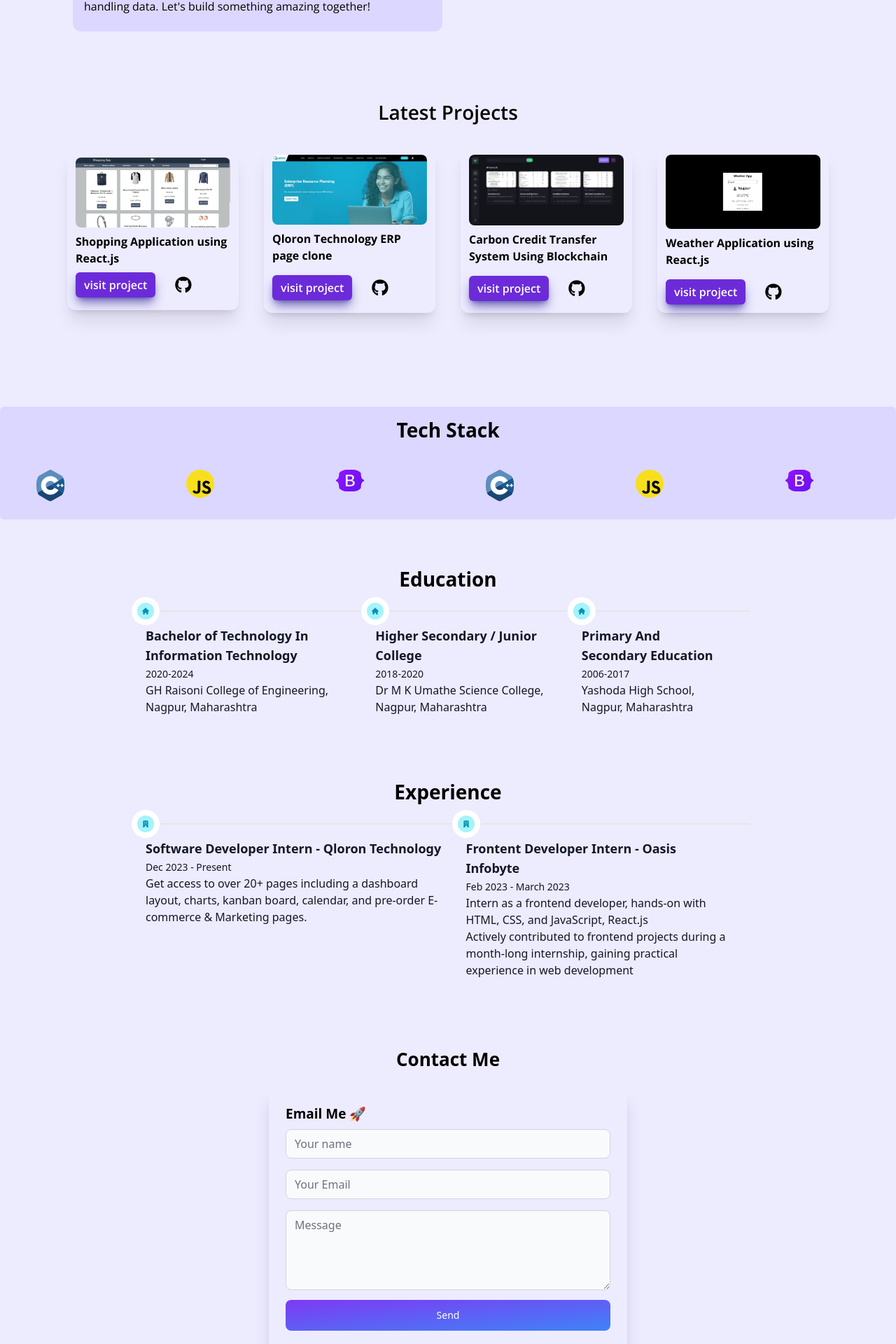
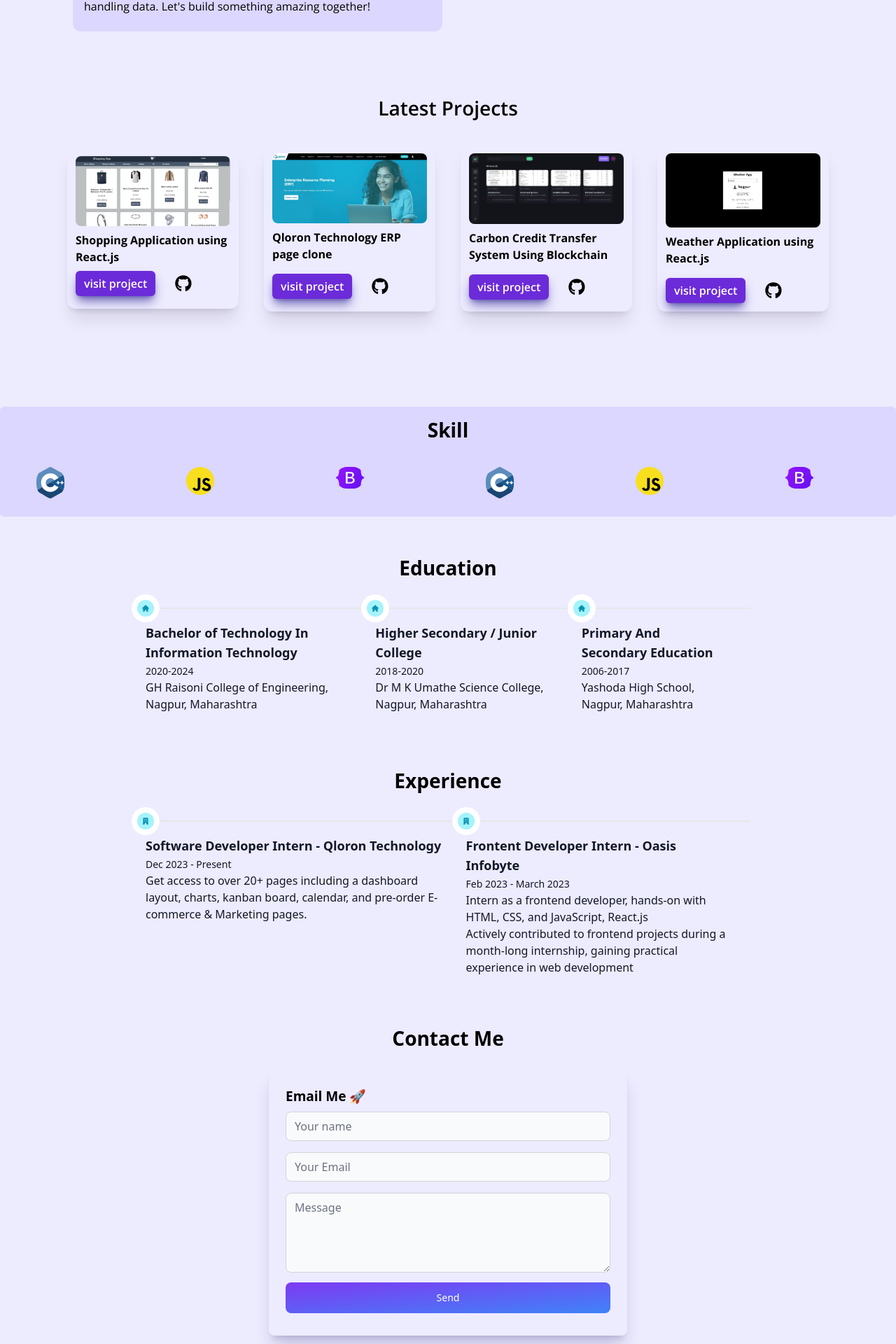
Before and after one commit to rohitselokar15/portfolio-rohit-selokar, a React (Vite) app: page / in a window 1280 px wide. Shown: the part 559-2479 px from the top of the page at 70% size. Built offline with nearby package versions, Linux system fonts and the light colour scheme.

Commit message:
added hover to buttons

```diff
--- a/src/components/Contact.jsx
+++ b/src/components/Contact.jsx
@@ -25,17 +25,23 @@ const Contact = () => {
   return (
     <form
       id="contact"
-      className="mb-8 mx-8 p-0 py-2 md:mx-12 lg:mx-[30%]"
+      className="mb-8 mx-8 p-0 py-2 md:mx-28 lg:mx-[25%] xl:mx-[30%]"
       ref={form}
       onSubmit={sendEmail}
-      data-aos="fade-up" data-aos-duration="800"
+      data-aos="fade-up"
+      data-aos-duration="800"
     >
-      <p className="text-[26px] font-semibold text-center dark:text-white">
-        Contact Me
-      </p>
-      <div
-        className="my-5 p-6 dark:bg-slate-900 rounded-lg shadow-xl shadow-indigo-900/20"
-      >
+      <div className="flex justify-center ">
+        <p className=" group text-black text-[28px] font-semibold my-1 transition-all duration-300 ease-in-out">
+          <span
+            className="p-2 bg-left-bottom bg-gradient-to-r from-purple-500 to-purple-900 bg-[length:0%_5px] bg-no-repeat
+          group-hover:bg-[length:100%_4px] cursor-pointer transition-all duration-700 ease-out dark:text-white"
+          >
+            Contact Me
+          </span>
+        </p>
+      </div>
+      <div className="my-5 p-6 dark:bg-slate-900 rounded-lg shadow-xl shadow-indigo-900/20">
         <label className="text-[19px] font-semibold dark:text-white">
           Email Me 🚀
         </label>
--- a/src/components/Education.jsx
+++ b/src/components/Education.jsx
@@ -5,12 +5,19 @@ import { HiHome } from "react-icons/hi";
 
 const Education = () => {
   return (
-    <div id="education" className="my-16 mx-14 md:mx-22 lg:mx-36 xl:mx-52" >
-      <p className="text-center text-[28px] dark:text-white font-semibold my-6">
-        Education
-      </p>
+    <div id="education" className="my-12 mx-14 md:mx-22 lg:mx-36 xl:mx-52">
+      <div className="flex justify-center mb-8">
+        <p className=" group text-black text-[28px] font-semibold my-1 transition-all duration-300 ease-in-out">
+          <span
+            className=" p-2 bg-left-bottom bg-gradient-to-r from-purple-500 to-purple-900 bg-[length:0%_5px] bg-no-repeat
+          group-hover:bg-[length:100%_4px] cursor-pointer transition-all duration-700 ease-out dark:text-white"
+          >
+            Education
+          </span>
+        </p>
+      </div>
       <Timeline horizontal>
-        <Timeline.Item >
+        <Timeline.Item>
           <Timeline.Point icon={HiHome} />
           <Timeline.Content className=" border-purple-900 border-l-2 pl-2 p-2 md:border-none md:pl-0">
             <Timeline.Title>
@@ -24,7 +31,7 @@ const Education = () => {
         </Timeline.Item>
 
         <Timeline.Item>
-          <Timeline.Point icon={HiHome}/>
+          <Timeline.Point icon={HiHome} />
           <Timeline.Content className=" border-purple-900 border-l-2 pl-2 p-2 md:border-none md:pl-0">
             <Timeline.Title>Higher Secondary / Junior College</Timeline.Title>
             <Timeline.Time className="text-gray-900">2018-2020</Timeline.Time>
--- a/src/components/Experience.jsx
+++ b/src/components/Experience.jsx
@@ -5,10 +5,17 @@ import { HiOfficeBuilding } from "react-icons/hi";
 
 const Experience = () => {
   return (
-    <div id="experience" className="my-16 mx-14 md:mx-22 lg:mx-36 xl:mx-52">
-      <p className="text-center text-[28px] dark:text-white font-semibold my-6">
-        Experience
-      </p>
+    <div id="experience" className="my-8 mx-14 md:mx-22 lg:mx-36 xl:mx-52">
+      <div className="flex justify-center mb-8">
+        <p className=" group text-black text-[28px] font-semibold my-1 transition-all duration-300 ease-in-out">
+          <span
+            className=" p-2 bg-left-bottom bg-gradient-to-r from-purple-500 to-purple-900 bg-[length:0%_5px] bg-no-repeat
+          group-hover:bg-[length:100%_4px] cursor-pointer transition-all duration-700 ease-out dark:text-white"
+          >
+            Experience
+          </span>
+        </p>
+      </div>
       <Timeline horizontal>
         <Timeline.Item>
           <Timeline.Point icon={HiOfficeBuilding} />
--- a/src/components/Navbar.jsx
+++ b/src/components/Navbar.jsx
@@ -34,7 +34,7 @@ function Header() {
 
           <div className={`hidden lg:flex  ${showMenu ? "block" : "hidden"}`}>
             <ul className=" flex items-center  text-[14px] pr-16">
-              <li className="mx-5 cursor-pointer">
+              <li className="mx-5 cursor-pointer hover:text-purple-700 hover:translate hover:scale-125 hover:font-semibold hover:duration-500 dark:text-white">
                 <Link
                   to="/"
                   spy={true}
@@ -46,7 +46,7 @@ function Header() {
                 </Link>
               </li>
 
-              <li className="mx-5 cursor-pointer">
+              <li className="mx-5 cursor-pointer hover:text-purple-700 hover:translate hover:scale-125 hover:font-semibold hover:duration-500 dark:text-white">
                 <Link
                   to="project"
                   spy={true}
@@ -58,7 +58,7 @@ function Header() {
                 </Link>
               </li>
 
-              <li className="mx-5 cursor-pointer">
+              <li className="mx-5 cursor-pointer hover:text-purple-700 hover:translate hover:scale-125 hover:font-semibold hover:duration-500 dark:text-white">
                 <Link
                   to="skill"
                   spy={true}
@@ -70,7 +70,7 @@ function Header() {
                 </Link>
               </li>
 
-              <li className="mx-5 cursor-pointer">
+              <li className="mx-5 cursor-pointer hover:text-purple-700 hover:translate hover:scale-125 hover:font-semibold hover:duration-500 dark:text-white">
                 <Link
                   to="education"
                   spy={true}
@@ -82,7 +82,7 @@ function Header() {
                 </Link>
               </li>
 
-              <li className="mx-5 cursor-pointer">
+              <li className="mx-5 cursor-pointer hover:text-purple-700 hover:translate hover:scale-125 hover:font-semibold hover:duration-500 dark:text-white">
                 <Link
                   to="experience"
                   spy={true}
@@ -94,8 +94,7 @@ function Header() {
                 </Link>
               </li>
 
-
-              <li className="mx-5 cursor-pointer">
+              <li className="mx-5 cursor-pointer hover:text-purple-700 hover:translate hover:scale-125 hover:font-semibold hover:duration-500 dark:text-white">
                 <Link
                   to="contact"
                   spy={true}
@@ -142,7 +141,7 @@ function Header() {
             }`}
           >
             <ul className="flex flex-col gap-3 items-center font-semibold text-[16px]">
-            <li>
+              <li>
                 <Link
                   to="/"
                   spy={true}
--- a/src/components/Project.jsx
+++ b/src/components/Project.jsx
@@ -11,9 +11,14 @@ const Project = () => {
       id="project"
       className="font-openSans lg:h-[112vh] xl:h-[62vh] lg:flex lg:items-center"
     >
-      <div>
-        <p className="text-center pt-3 font-semibold  text-[28px] dark:text-white">
-          Latest Projects
+      <div className="flex items-center justify-center flex-col">
+        <p className="group text-black text-[28px] font-semibold my-1 transition-all duration-300 ease-in-out">
+          <span
+            className=" p-2 bg-left-bottom bg-gradient-to-r from-purple-500 to-purple-900 bg-[length:0%_5px] bg-no-repeat
+          group-hover:bg-[length:100%_4px] cursor-pointer transition-all duration-700 ease-out dark:text-white"
+          >
+            Latest Projects
+          </span>
         </p>
         <div className="mx-[65px] lg:mx-24 my-3 md:my-4 grid gap-5 md:grid-cols-2 md:gap-x-9 md:mx-24 lg:grid-cols-3 xl:grid-cols-4">
           <div
@@ -32,7 +37,7 @@ const Project = () => {
                 href="https://ecommerce-app-context-api.vercel.app/login"
                 target="_blank"
               >
-                <button className=" p-1.5 px-3 font-semibold text-[16px] text-white rounded-md bg-purple-700 shadow-lg shadow-indigo-800/70">
+                <button className=" p-1.5 px-3 font-semibold text-[16px] text-white rounded-md bg-purple-700 shadow-lg shadow-indigo-800/70 hover:bg-purple-900">
                   visit project
                 </button>
               </a>
@@ -56,7 +61,7 @@ const Project = () => {
             <p className="font-bold my-2">Qloron Technology ERP page clone</p>
             <div className="flex items-center mt-4">
               <a href="https://qloron-erp-page.vercel.app/" target="_blank">
-                <button className=" p-1.5 px-3 font-semibold text-[16px] text-white rounded-md bg-purple-700 shadow-lg shadow-indigo-800/70">
+                <button className=" p-1.5 px-3 font-semibold text-[16px] text-white rounded-md bg-purple-700 shadow-lg shadow-indigo-800/70 hover:bg-purple-900">
                   visit project
                 </button>
               </a>
@@ -82,7 +87,7 @@ const Project = () => {
             </p>
             <div className="flex items-center mt-4">
               <a href="https://qloron-erp-page.vercel.app/" target="_blank">
-                <button className=" p-1.5 px-3 font-semibold text-[16px] text-white rounded-md bg-purple-700 shadow-lg shadow-indigo-800/70">
+                <button className=" p-1.5 px-3 font-semibold text-[16px] text-white rounded-md bg-purple-700 shadow-lg shadow-indigo-800/70 hover:bg-purple-900">
                   visit project
                 </button>
               </a>
@@ -112,7 +117,7 @@ const Project = () => {
                 href="https://weather-app-beige-tau.vercel.app/"
                 target="_blank"
               >
-                <button className=" p-1.5 px-3 font-semibold text-[16px] text-white rounded-md bg-purple-700 shadow-lg shadow-indigo-800/70">
+                <button className=" p-1.5 px-3 font-semibold text-[16px] text-white rounded-md bg-purple-700 shadow-lg shadow-indigo-800/70 hover:bg-purple-900">
                   visit project
                 </button>
               </a>
--- a/src/components/Skill.jsx
+++ b/src/components/Skill.jsx
@@ -42,9 +42,16 @@ const Skill = () => {
       className="mt-8 rounded-md overflow-hidden bg-purple-200 dark:bg-black"
     >
       <div data-aos="fade-up" data-aos-duration="800">
-        <p className="text-center mt-3 mb-4 font-semibold text-black text-[28px] dark:text-white">
-          Tech Stack
+        <div className="flex flex-col items-center" >
+        <p className="group text-black text-[28px] font-semibold my-3 transition-all duration-300 ease-in-out">
+          <span
+            className="p-2 px-4 bg-left-bottom bg-gradient-to-r from-purple-500 to-purple-900 bg-[length:0%_5px] bg-no-repeat
+          group-hover:bg-[length:100%_4px] cursor-pointer transition-all duration-700 ease-out dark:text-white"
+          >
+            Skill
+          </span>
         </p>
+        </div>
 
         <Slider {...settings}>
           {logos.map((logo, index) => (
```
Also changed, not shown: src/components/Home.jsx (+10 -7 lines).
